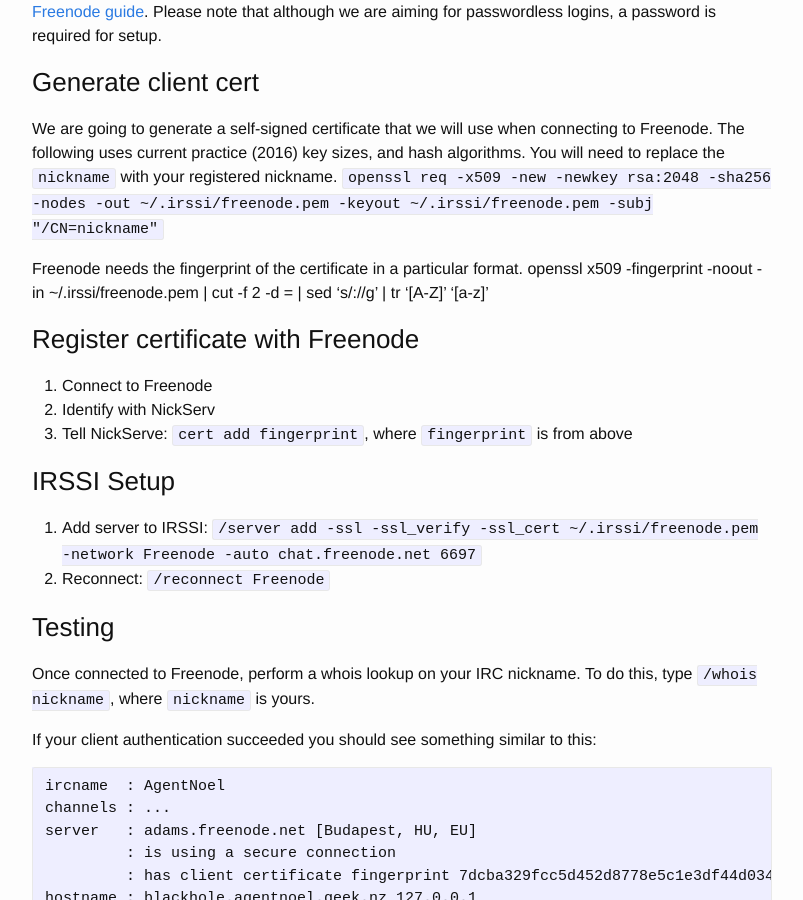
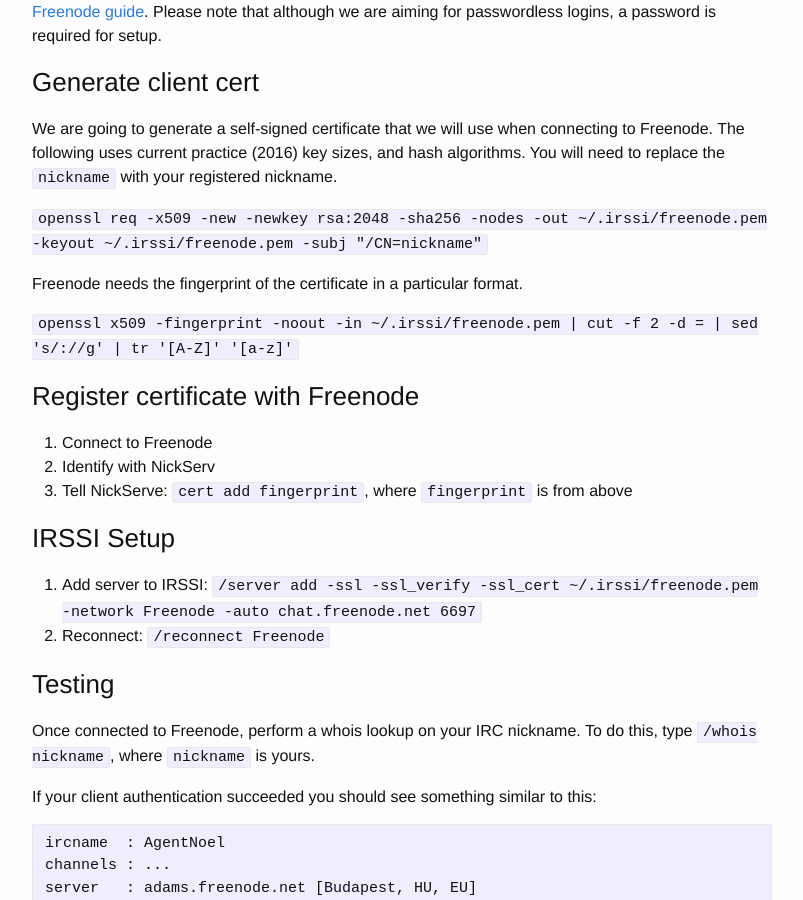
Before and after one commit to neilramsay/neilramsay.github.io, a Jekyll site: the page built from _posts/nopasswords/2016-09-19-freenode.md, in a window 1280 px wide and 900 px high, scrolled down 329 px. Shown: the whole window, without its empty margins (238-1041 px from the left). Built offline with Jekyll 4.4.1, drawn with Linux system fonts in a browser that asks for light colours.

```diff
--- a/_posts/nopasswords/2016-09-19-freenode.md
+++ b/_posts/nopasswords/2016-09-19-freenode.md
@@ -19,10 +19,12 @@ Please note that although we are aiming for passwordless logins, a password is r
 We are going to generate a self-signed certificate that we will use when connecting to Freenode.
 The following uses current practice (2016) key sizes, and hash algorithms.
 You will need to replace the `nickname` with your registered nickname.
+
 `openssl req -x509 -new -newkey rsa:2048 -sha256 -nodes -out ~/.irssi/freenode.pem -keyout ~/.irssi/freenode.pem -subj "/CN=nickname"`
 
 Freenode needs the fingerprint of the certificate in a particular format.
-openssl x509 -fingerprint -noout -in ~/.irssi/freenode.pem | cut -f 2 -d = | sed 's/://g' | tr '[A-Z]' '[a-z]'
+
+`openssl x509 -fingerprint -noout -in ~/.irssi/freenode.pem | cut -f 2 -d = | sed 's/://g' | tr '[A-Z]' '[a-z]'`
 
 ## Register certificate with Freenode
 1. Connect to Freenode
```
